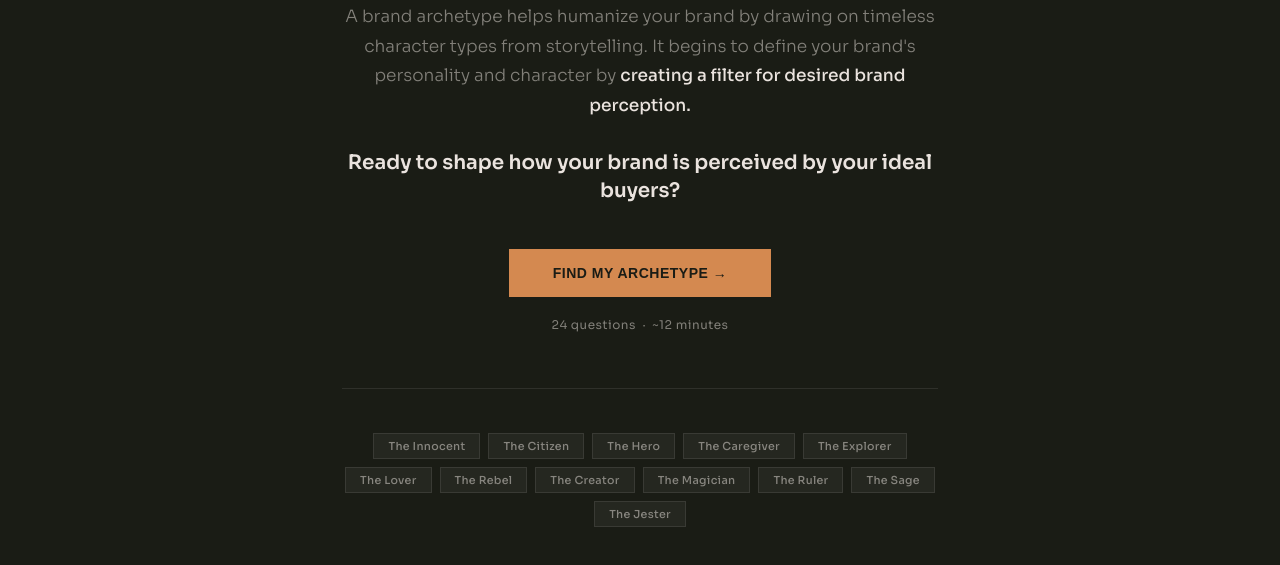
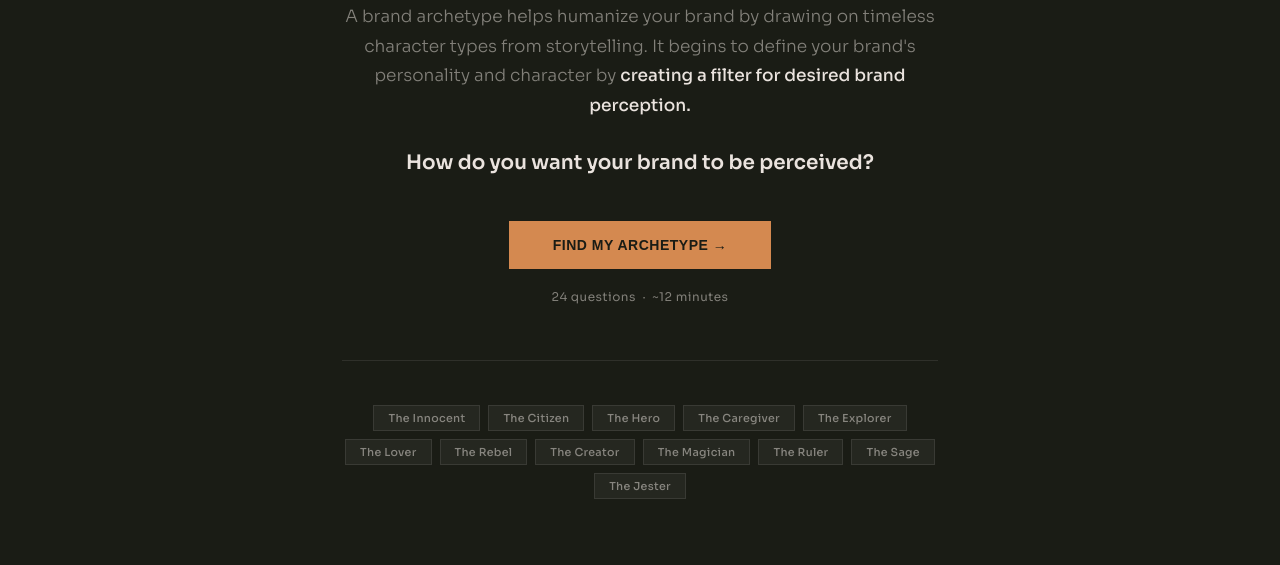
Before and after one commit to blb-ryan/blb-brand-archetype-quiz, a plain HTML site: page index.html in a window 1280 px wide. Shown: the part 355-920 px from the top of the page. Drawn offline with nearby package versions, Linux system fonts and the light colour scheme.

Commit message:
Shorten start screen sub-question
Co-Authored-By: Claude Sonnet 4.6 <noreply@anthropic.com>

```diff
--- a/index.html
+++ b/index.html
@@ -628,7 +628,7 @@
     <span class="eyebrow">A Tool From Brave Little Beast</span>
     <h1>What's Your Brand Archetype?</h1>
     <p>A brand archetype helps humanize your brand by drawing on timeless character types from storytelling. It begins to define your brand's personality and character by <strong>creating a filter for desired brand perception.</strong></p>
-    <p class="start-question">Ready to shape how your brand is perceived by your ideal buyers?</p>
+    <p class="start-question">How do you want your brand to be perceived?</p>
     <button class="btn-start" onclick="startQuiz()">Find My Archetype &rarr;</button>
     <div class="start-meta">24 questions &nbsp;&middot;&nbsp; ~12 minutes</div>
     <div class="start-archetypes">
```
